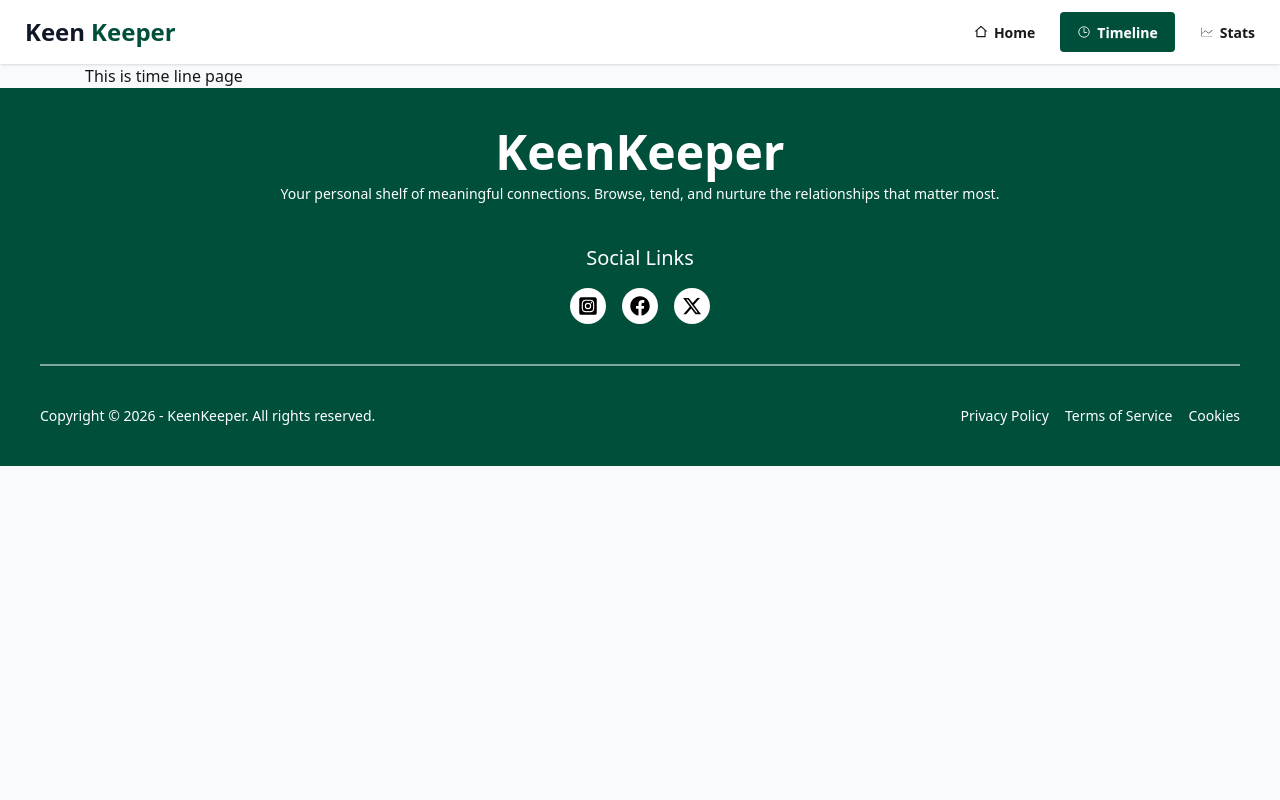
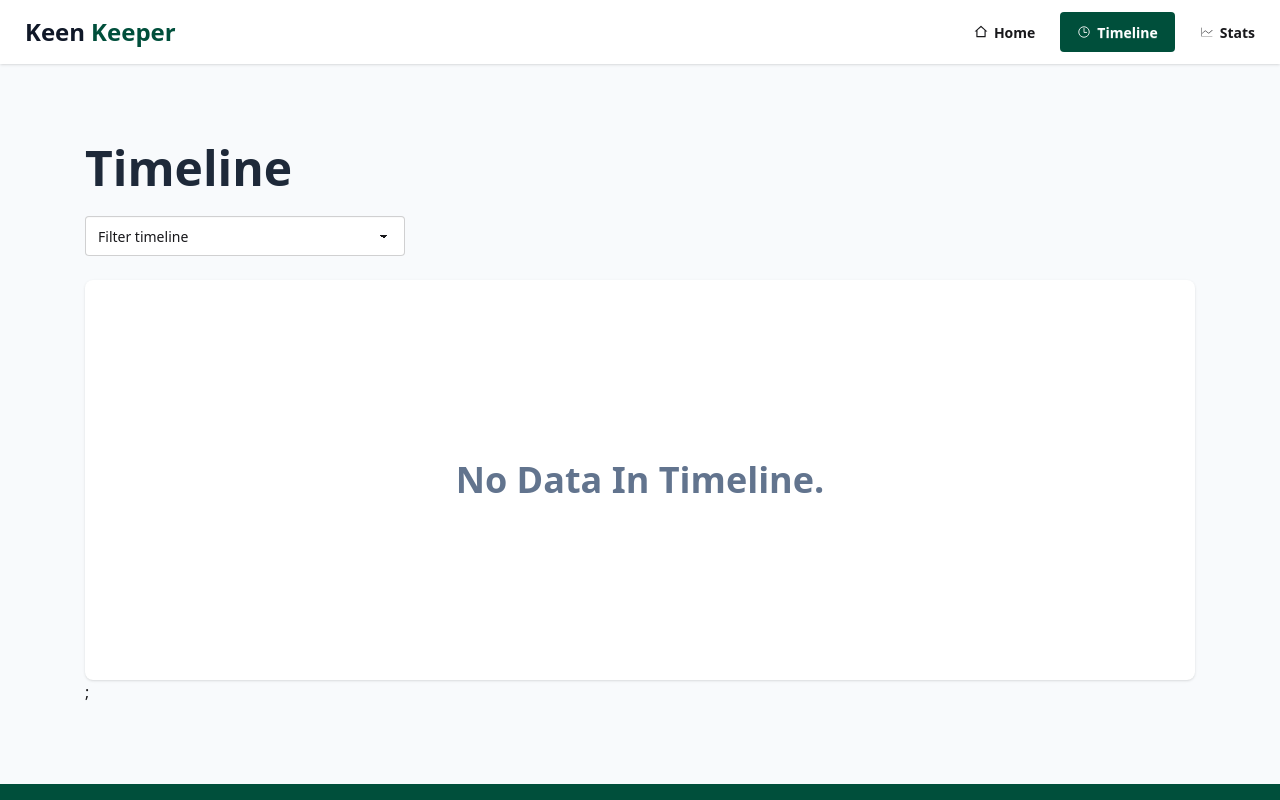
Before and after one commit to ab-bakkar71/assignment-07, a Next.js app: page /timeline in a window 1280 px wide. Shown: the top 800 px of the page. Built offline with nearby package versions, Linux system fonts and the light colour scheme.

Commit message:
TimeLine page function & design added

```diff
--- a/package.json
+++ b/package.json
@@ -13,6 +13,7 @@
     "react": "19.2.4",
     "react-dom": "19.2.4",
     "react-icons": "^5.6.0",
+    "react-spinners": "^0.17.0",
     "recharts": "^3.8.1"
   },
   "devDependencies": {
--- /dev/null
+++ b/src/app/[friendId]/QuickCheckIn.jsx
@@ -0,0 +1,37 @@
+"use client"
+
+import { TimelineContext } from '@/context/Timeline.Context';
+import React, { useContext } from 'react';
+import { BiSolidMessageDots } from 'react-icons/bi';
+import { PiPhoneCallFill, PiVideoCameraBold } from 'react-icons/pi';
+
+const QuickCheckIn = ({friend}) => {
+    const {btnActivity} = useContext(TimelineContext);
+
+
+
+    const handleClick = (type)=>{
+           btnActivity(type, friend.name);
+
+    }
+
+
+    return (
+        <div className='grid grid-cols-1 md:grid-cols-3 gap-4 text-center text-gray-700 font-medium bg-white mt-6 p-6 rounded-lg shadow-sm'>
+                    <button onClick={() => handleClick('Call')} className="p-6 rounded-xl cursor-pointer flex flex-col items-center gap-2 bg-slate-50 shadow-sm  border border-neutral-200 hover:bg-transparent">
+                <PiPhoneCallFill className="text-3xl" />
+                Call
+              </button>
+                    <button onClick={() => handleClick('Text')} className="p-6 rounded-xl cursor-pointer flex flex-col items-center gap-2 bg-slate-50 shadow-sm  border border-neutral-200 hover:bg-transparent">
+                <BiSolidMessageDots className="text-3xl" />
+                Text
+              </button>
+                    <button onClick={() => handleClick('Video')} className="p-6 rounded-xl cursor-pointer flex flex-col items-center gap-2 bg-slate-50 shadow-sm  border border-neutral-200 hover:bg-transparent">
+                <PiVideoCameraBold className="text-3xl" />
+                Video
+              </button>
+                </div>
+    );
+};
+
+export default QuickCheckIn;
--- /dev/null
+++ b/src/app/[friendId]/loading.jsx
@@ -0,0 +1,12 @@
+import React from 'react';
+import { BounceLoader } from 'react-spinners';
+
+const loading = () => {
+    return (
+        <div className='flex justify-center items-center h-screen'>
+            <BounceLoader color='#004f3b'/>
+        </div>
+    );
+};
+
+export default loading;
--- a/src/app/[friendId]/page.jsx
+++ b/src/app/[friendId]/page.jsx
@@ -1,13 +1,13 @@
 import Image from 'next/image';
 import React from 'react';
-import { BiSolidMessageDots } from 'react-icons/bi';
+
 import { FiArchive, FiTrash } from 'react-icons/fi';
-import { PiBellSimpleZBold, PiPhoneCallFill, PiVideoCameraBold } from 'react-icons/pi';
+import { PiBellSimpleZBold} from 'react-icons/pi';
+import QuickCheckIn from './QuickCheckIn';
 
 const AllFriends = async () => {
-    const res = await fetch('https://assignment-07-keenkeeper.vercel.app/friends.json');
-
-    // const res = await fetch('http://localhost:3000/friends.json')
+    // const res = await fetch('https://assignment-07-keenkeeper.vercel.app/friends.json',{ cache: "no-store" })
+    const res = await fetch('http://localhost:3000//friends.json')
     const allFriends = await res.json();
     return allFriends;
 };
@@ -88,20 +88,7 @@ const friendDetails = async ({ params }) => {
                </div>
 
                {/* Quick Check-In */}
-                <div className='grid grid-cols-1 md:grid-cols-3 gap-4 text-center text-gray-700 font-medium bg-white mt-6 p-6 rounded-lg shadow-sm'>
-                    <button className="p-6 rounded-xl cursor-pointer flex flex-col items-center gap-2 bg-slate-50 shadow-sm  border border-neutral-200 hover:bg-transparent">
-                <PiPhoneCallFill className="text-3xl" />
-                Call
-              </button>
-                    <button className="p-6 rounded-xl cursor-pointer flex flex-col items-center gap-2 bg-slate-50 shadow-sm  border border-neutral-200 hover:bg-transparent">
-                <BiSolidMessageDots className="text-3xl" />
-                Text
-              </button>
-                    <button className="p-6 rounded-xl cursor-pointer flex flex-col items-center gap-2 bg-slate-50 shadow-sm  border border-neutral-200 hover:bg-transparent">
-                <PiVideoCameraBold className="text-3xl" />
-                Video
-              </button>
-                </div>
+                <QuickCheckIn friend={friend}/>
 
             </section>
         </div>
--- a/src/app/friend/Friends.jsx
+++ b/src/app/friend/Friends.jsx
@@ -2,9 +2,9 @@ import React from 'react';
 import FriendsCard from './FriendsCard';
 
 const Friends = async() => {
-    const res = await fetch('https://assignment-07-keenkeeper.vercel.app/friends.json');
+    // const res = await fetch('https://assignment-07-keenkeeper.vercel.app/friends.json', {cache:"no-store"})
 
-    // const res = await fetch('http://localhost:3000/friends.json')
+    const res = await fetch('http://localhost:3000/friends.json')
     const friends = await res.json();
 
     return (
--- a/src/app/layout.js
+++ b/src/app/layout.js
@@ -2,6 +2,7 @@ import { Geist, Geist_Mono } from "next/font/google";
 import "./globals.css";
 import Navbar from "./components/Navbar";
 import Footer from "./components/Footer";
+import Providers from "./lib/providers";
 
 const geistSans = Geist({
   variable: "--font-geist-sans",
@@ -21,17 +22,17 @@ export const metadata = {
 export default function RootLayout({ children }) {
   return (
     <html
-
-      lang="en" data-theme="light"
+      lang="en"
+      data-theme="light"
       className={`${geistSans.variable} ${geistMono.variable} h-full antialiased`}
     >
       <body className="min-h-full flex flex-col bg-slate-50 ">
-        <Navbar/>
-        <main className="max-w-[1110px] mx-auto w-[90%] ">
-          {children}
-        </main>
-        <Footer/>
-        </body>
+        <Providers>
+          <Navbar />
+          <main className="max-w-[1110px] mx-auto w-[90%] ">{children}</main>
+          <Footer />
+        </Providers>
+      </body>
     </html>
   );
 }
--- /dev/null
+++ b/src/app/lib/providers/index.js
@@ -0,0 +1,7 @@
+import TimelineProvider from '@/context/Timeline.Context';
+import React from 'react';
+
+const Providers = ({children}) => {
+    return <TimelineProvider> {children} </TimelineProvider>};
+
+export default Providers;
--- /dev/null
+++ b/src/app/loading.jsx
@@ -0,0 +1,12 @@
+import React from 'react';
+import { BounceLoader } from 'react-spinners';
+
+const loading = () => {
+    return (
+        <div className='flex justify-center items-center h-screen'>
+          <BounceLoader color='#004f3b'/>
+        </div>
+    );
+};
+
+export default loading;
--- a/src/app/timeline/page.jsx
+++ b/src/app/timeline/page.jsx
@@ -1,9 +1,53 @@
-import React from 'react';
+"use client"
+import { TimelineContext } from "@/context/Timeline.Context";
+import { useContext } from "react";
 
 const TimelinePage = () => {
+
+    const {timeline} = useContext(TimelineContext);
+
     return (
-        <div>
-            <h1>This is time line page</h1>
+        <div className="py-20">
+            <h1 className="text-gray-800 text-5xl font-extrabold mb-6">Timeline</h1>
+            <select defaultValue="Pick a color" className="select">
+                <option disabled={false}>Filter timeline</option>
+                <option>Crimson</option>
+                <option>Amber</option>
+                <option>Velvet</option>
+            </select>
+
+            <div className="mt-6">
+                {
+                    timeline.length === 0 ? (<div className=" flex items-center justify-center mt-4 shadow-sm p-6 rounded-lg bg-white h-[50vh]">
+                        <p className="text-center text-4xl font-bold text-slate-500">No Data In Timeline. </p>
+                    </div>) : (timeline.map((data, index) => (
+                        <div key={index} className="bg-white p-4 rounded-lg shadow-sm mb-6 flex gap-2 items-center">
+                                {/* Icon */}
+                            <div>
+                                {
+                                    data.type === 'Call' ?  <p className="text-3xl">📞</p>
+                                    :data.type === 'Text' ? <p className="text-3xl">💬</p>
+                                    :data.type === 'Video' ? <p className="text-3xl">📹</p>
+                                    :null
+                                }
+                            </div>
+
+                            <div>
+                                {/* name & action */}
+                            <div className="text-slate-500 text-lg flex items-center gap-1">
+                                <p className="text-xl font-medium text-emerald-900 ">{data.type}</p>
+                                with
+                                <p>{data.text}</p>
+                            </div>
+
+                            {/* date & time */}
+                            <div>
+                                <p className="text-sm text-gray-500">{data.time}</p>
+                            </div>
+                            </div>
+                        </div>
+                    )))};
+            </div>
         </div>
     );
 };
--- /dev/null
+++ b/src/context/Timeline.Context.jsx
@@ -0,0 +1,36 @@
+"use client"
+
+import React, { createContext, useState } from 'react';
+
+export const TimelineContext = createContext();
+
+console.log(TimelineContext);
+
+
+
+const TimelineProvider = ({ children }) => {
+    const [timeline, setTimeline] = useState([]);
+
+
+    const btnActivity = (type, name) => {
+        const newActivity = {
+            id: Date.now(),
+            text: name,
+            type: type,
+            time: new Date().toLocaleString("en-US", {
+                dateStyle: "medium",
+                timeStyle: "short",
+            })
+        };
+
+        setTimeline(prev => [newActivity, ...prev])
+    }
+
+
+
+
+    return <TimelineContext.Provider value={{ btnActivity, timeline }}>{children}</TimelineContext.Provider>
+
+};
+
+export default TimelineProvider;
```
Also changed, not shown: 2 other files (tests, documents, lock files or other folders).
